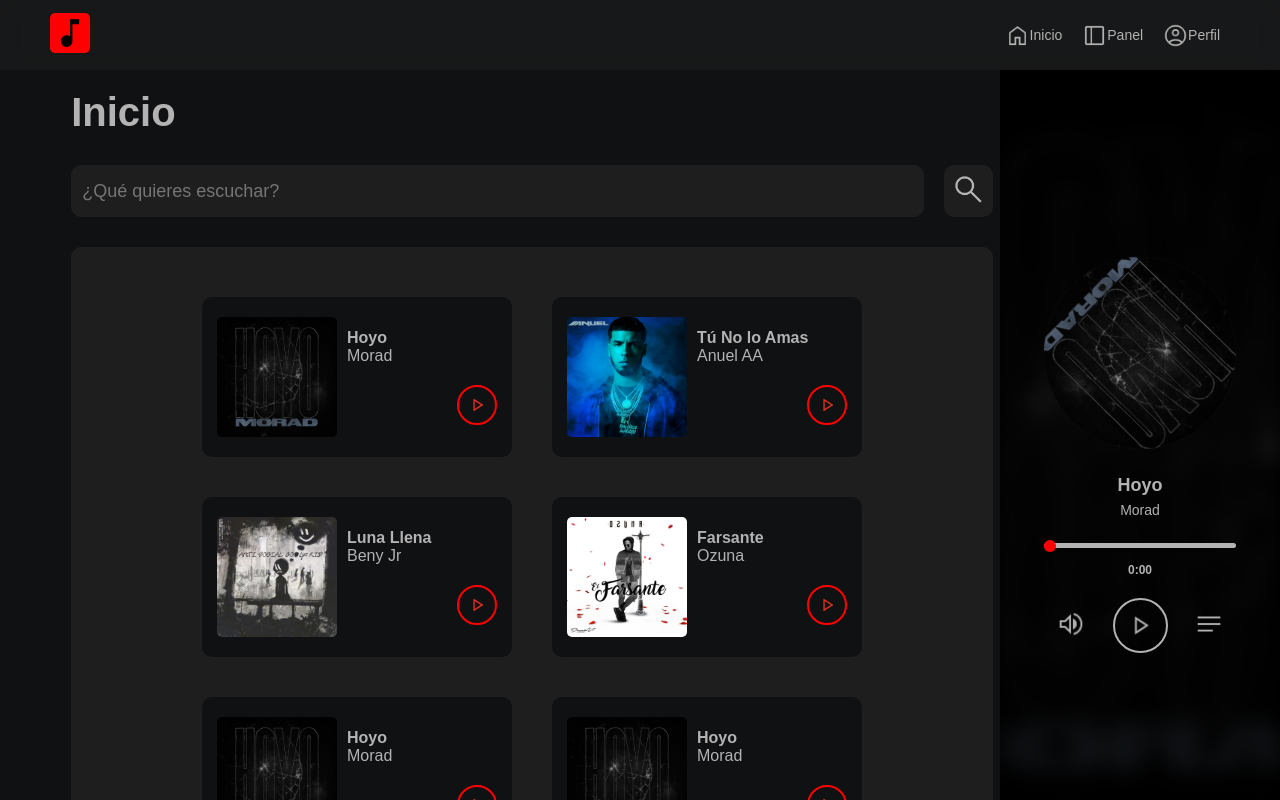
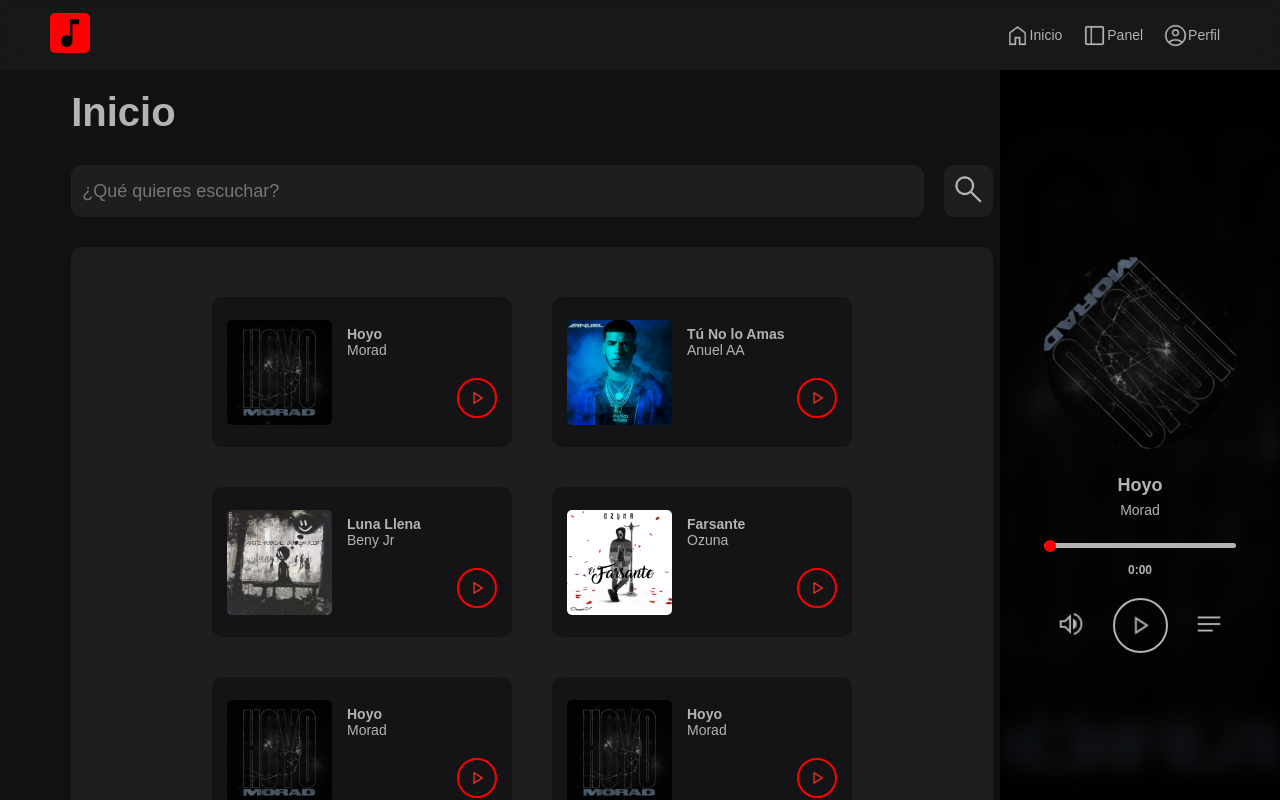
Before and after one commit to samunv/proyecto-react-spring, a React (Vite) app in the folder redproducer-app/: page / in a window 1280 px wide. Shown: the top 800 px of the page. Built offline with nearby package versions, Linux system fonts and the light colour scheme.

Commit message:
Modificación de cssd de Cancion y SeccionPrincipal

```diff
--- a/redproducer-app/src/css/Cancion.css
+++ b/redproducer-app/src/css/Cancion.css
@@ -1,5 +1,5 @@
 .contenedor-cancion {
-	background-color: rgb(16, 17, 19);
+	background-color: rgb(16, 17, 19, 0.7);
 	border-radius: 10px;
 	width: 300px;
 	height: 150px;
@@ -11,18 +11,21 @@
 	overflow: hidden;
 	object-fit: cover;
 	margin: 20px;
-	padding: 5px;
+	transition: all 0.3s ease;
+}
+.contenedor-cancion:hover{
+	background-color: rgb(16, 17, 19);
 }
 
 .portada-cancion {
-	width: 40%; /* El ancho será el 50% del contenedor */
+	width: 35%;
 	aspect-ratio: 1 / 1; /* Mantiene la proporción de 1:1 (cuadrado) */
 	border-radius: 5px;
 }
 
 .texto-boton {
 	margin-left: 0px;
-	font-size: 16px;
+	font-size: 14px;
 	display: flex;
 	flex-direction: column;
 	align-items: flex-end;
--- a/redproducer-app/src/css/SeccionPrincipal.css
+++ b/redproducer-app/src/css/SeccionPrincipal.css
@@ -15,7 +15,7 @@
 
 
 
-.titulo-pagina-inicio{
+.titulo-pagina-inicio {
 	color: #B3B3B3;
 	font-size: 40px;
 	text-align: left;
@@ -29,7 +29,7 @@
 	flex-direction: row;
 	flex-wrap: wrap;
 	align-items: center;
-	justify-content:center;
+	justify-content: center;
 	width: 90%;
 	background-color: #1e1e1e;
 	border-radius: 10px;
@@ -45,9 +45,9 @@
 	background-color: #1e1e1e;
 	border-radius: 10px;
 	outline: none;
-	color: #ffffff;
+	color: #B3B3B3;
 	width: 95%;
-	border: 1px SOLID #1e1e1e;
+	border: 1px SOLID #1f1f1e;
 }
 
 .caja-buscador {
@@ -68,7 +68,7 @@
 	padding: 5px;
 }
 
-.boton-buscador:hover{
+.boton-buscador:hover {
 	background-color: #222225;
 }
 
@@ -77,6 +77,7 @@
 	height: 35px;
 	transition: filter 0.3s ease;
 }
-.no-results-p{
+
+.no-results-p {
 	color: #B3B3B3;
 }
```
